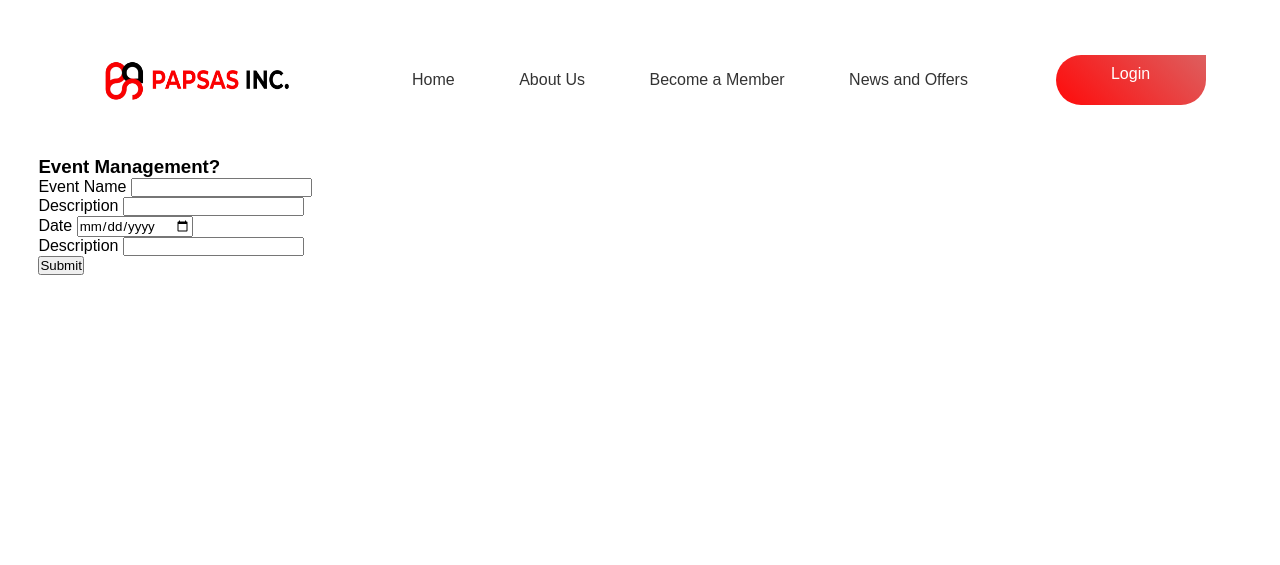
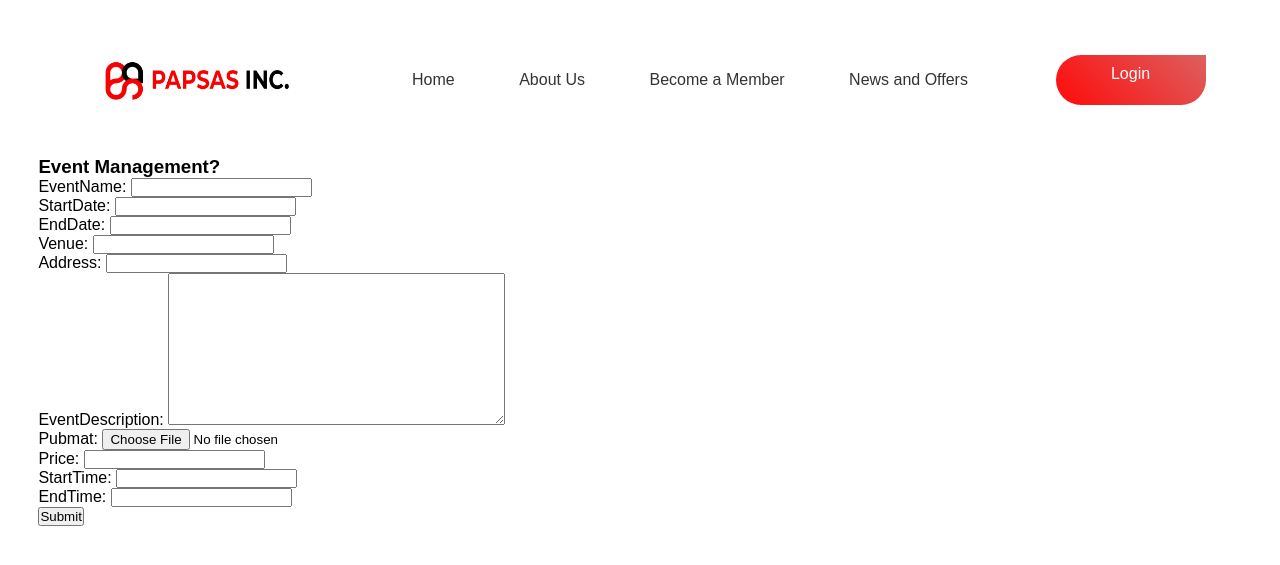
Before and after one commit to JohnPaulCalusor/THESIS, a Django app: page /event in a window 1280 px wide. Shown: the top 565 px of the page. Run offline with Django 5.2, Linux system fonts and the light colour scheme.

Commit message:
event management form, fixed upload to directory of images

```diff
--- a/papsas_app/forms.py
+++ b/papsas_app/forms.py
@@ -7,6 +7,11 @@ class AttendanceForm(forms.ModelForm):
     class Meta:
         model = Attendance
         fields = ('user', 'event', 'attended')
+
+class EventForm(forms.ModelForm):
+    class Meta:
+        model = Event
+        fields = ('eventName', 'startDate', 'endDate', 'venue', 'address', 'eventDescription', 'pubmat', 'price', 'startTime', 'endTime')
 
 class EventRegistrationForm(forms.ModelForm):
     receipt_file = forms.FileField(required=True)
--- a/papsas_app/models.py
+++ b/papsas_app/models.py
@@ -14,7 +14,7 @@ class User(AbstractUser):
     birthdate = models.DateField(null=True)
     verification_code = models.IntegerField(null=True, blank=True)
     email_verified = models.BooleanField(default=False)
-    profilePic = models.ImageField(null=True, blank=True)
+    profilePic = models.ImageField(null=True, blank=True, upload_to="papsas_app/profilePic")
 
 class Membership(models.Model):
     user = models.ForeignKey(User, on_delete=models.CASCADE)
@@ -66,7 +66,7 @@ class Event(models.Model):
     address = models.CharField(max_length=128, null=True)
     eventDescription = models.TextField(max_length=256, null=True)
     eventStatus = models.BooleanField(default=True)
-    pubmat = models.ImageField(null=True)
+    pubmat = models.ImageField(upload_to="papsas_app/pubmat", null=True)
     price = models.DecimalField(max_digits=10, decimal_places=2, null=True)
     startTime = models.TimeField(null=True)
     endTime = models.TimeField(null=True)
@@ -84,7 +84,7 @@ class Attendance(models.Model):
 class EventRegistration(models.Model):
     user = models.ForeignKey(User, on_delete=models.CASCADE)
     event = models.ForeignKey(Event, on_delete=models.CASCADE)
-    receipt = models.ImageField(null=True, blank=True)
+    receipt = models.ImageField(upload_to="papsas_app/reciept", null=True, blank=True)
     registered_at = models.DateTimeField(auto_now_add=True)
 
     def __str__(self):
--- a/papsas_app/templates/papsas_app/event_management.html
+++ b/papsas_app/templates/papsas_app/event_management.html
@@ -4,23 +4,9 @@
     <h3>
         Event Management?
     </h3>
-    <form action="">
-        <div>
-            <label for="eventName">Event Name</label>
-            <input type="text" name="eventName">
-        </div>
-        <div>
-            <label for="desc">Description</label>
-            <input type="text" name="desc">
-        </div>
-        <div>
-            <label for="date">Date</label>
-            <input type="date" name="date">
-        </div>
-        <div>
-            <label for="desc">Description</label>
-            <input type="text" name="desc">
-        </div>
+    <form action="{% url 'event' %}" method="post" id="eventForm">
+        {% csrf_token %}
+        {{ form }}
         <button type="submit">Submit</button>
     </form>
 {% endblock %}
--- a/papsas_app/templates/papsas_app/layout.html
+++ b/papsas_app/templates/papsas_app/layout.html
@@ -6,6 +6,7 @@
     <meta charset="UTF-8">
     <meta name="viewport" content="width=device-width, initial-scale=1.0">
     <link rel="stylesheet" href="{% static 'papsas_app/style.css' %}">
+
     <title>{% block title %} PAPSAS {% endblock %}</title>
 </head>
 <body>
--- a/papsas_app/views.py
+++ b/papsas_app/views.py
@@ -8,7 +8,7 @@ from django.core.mail import send_mail
 from django.template.loader import render_to_string
 from django.utils.html import strip_tags
 import random
-from .forms import AttendanceForm, EventRegistrationForm
+from .forms import AttendanceForm, EventRegistrationForm, EventForm
 from datetime import date
 
 
@@ -168,7 +168,16 @@ def profile(request, id):
     })
 
 def event(request):
-    return render(request, 'papsas_app/event_management.html')
+    if request.method == 'POST':
+        form = EventForm(request.POST)
+
+        if form.is_valid():
+            eventName = form.cleaned_data["eventName"]
+    else:
+        form = EventForm
+        return render(request, 'papsas_app/event_management.html', {
+            'form' : form
+        })
 
 def attendance_form(request):
     if request.method == 'POST':
```
Also changed, not shown: papsas_app/migrations/0009_alter_event_pubmat_alter_eventregistration_receipt_and_more.py (added).
